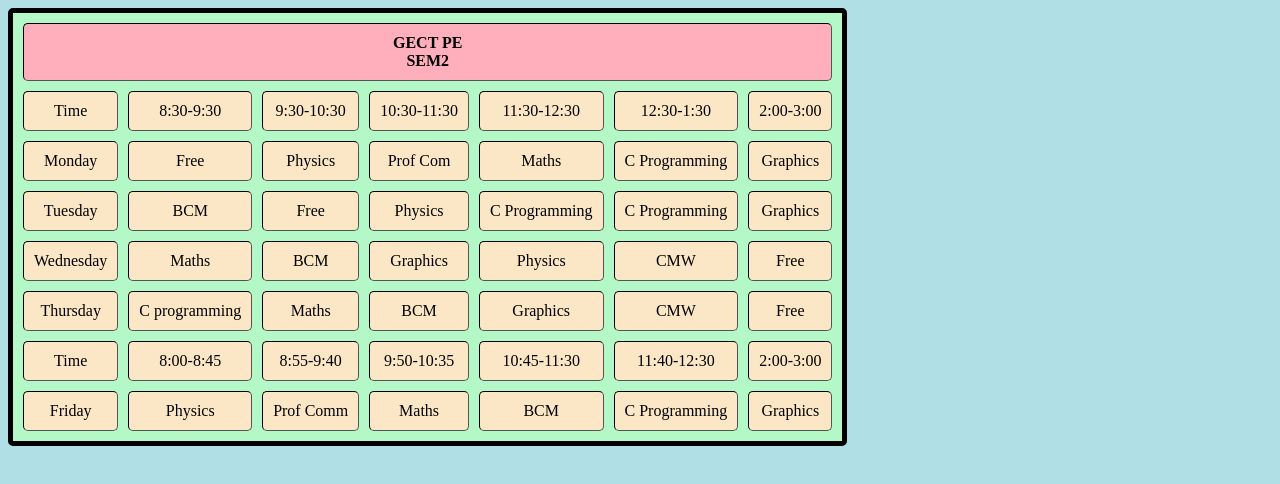
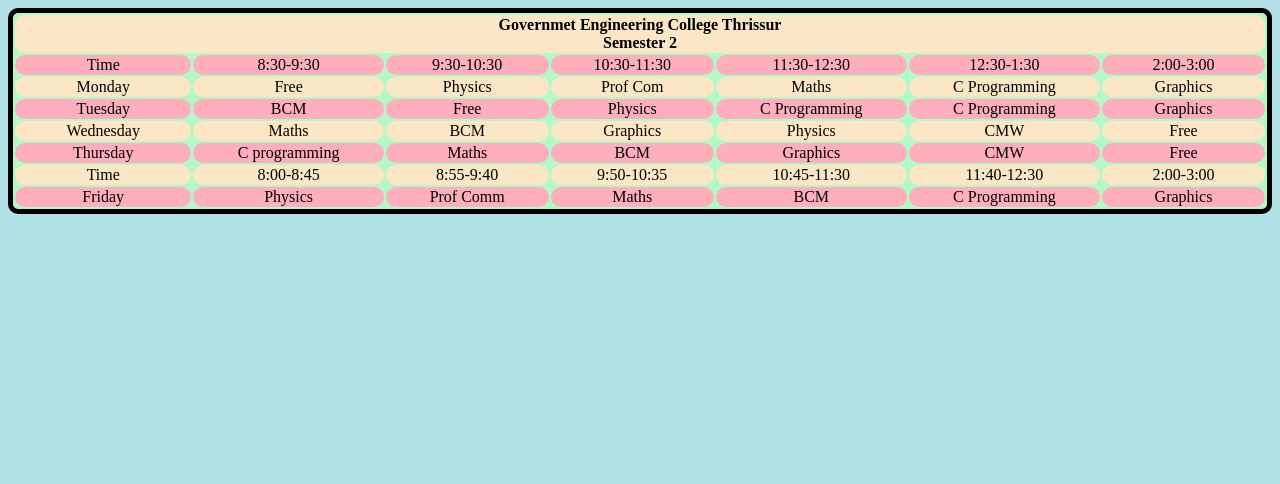
Before and after one commit to amoantony/amo, a plain HTML site: page index.html in a window 1280 px wide. Drawn offline with Linux system fonts and the light colour scheme.

Commit message:
Add files via upload

```diff
--- a/index.html
+++ b/index.html
@@ -5,18 +5,20 @@
     <title>Title</title>
     <style>
        body {background-color: powderblue;}
-       table {border-radius:5px; background-color:#B4F8C8;border:5px black solid;}
-       th {border-radius:5px; background-color:#FFAEBC;}
-       td {border-radius:5px; background-color:#FBE7C6;}
+       table {border-radius:10px; background-color:#B4F8C8;border:5px black solid;margin:0 auto;}
+       th,td {border-radius:10px;border:0px;width:5%;}
+       tr:nth-child(odd){background:#FBE7C6;}
+       tr:nth-child(even){background:#FFAEBC;}
+       td:hover {background:#ffffff;}
 
 
     </style>
 
 </head>
 <body align="center">
-<table border="1" align="middle" cellpadding="10" cellspacing="10">
+<table border="1" align="middle">
     <tr>
-        <th colspan="7"> GECT PE <BR>SEM2 </th>
+        <th colspan="7"> Governmet Engineering College Thrissur<br>Semester 2 </th>
     </tr>
     <tr >
         <td>Time</td>
@@ -81,7 +83,6 @@
     </tr>
 
 
-
 </table>
 </body>
 </html>
```
